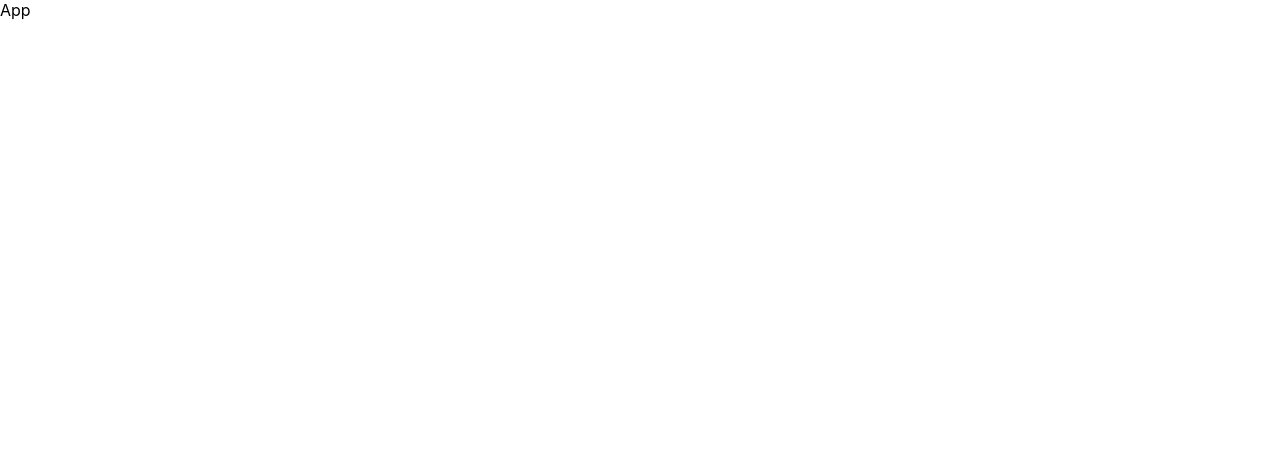
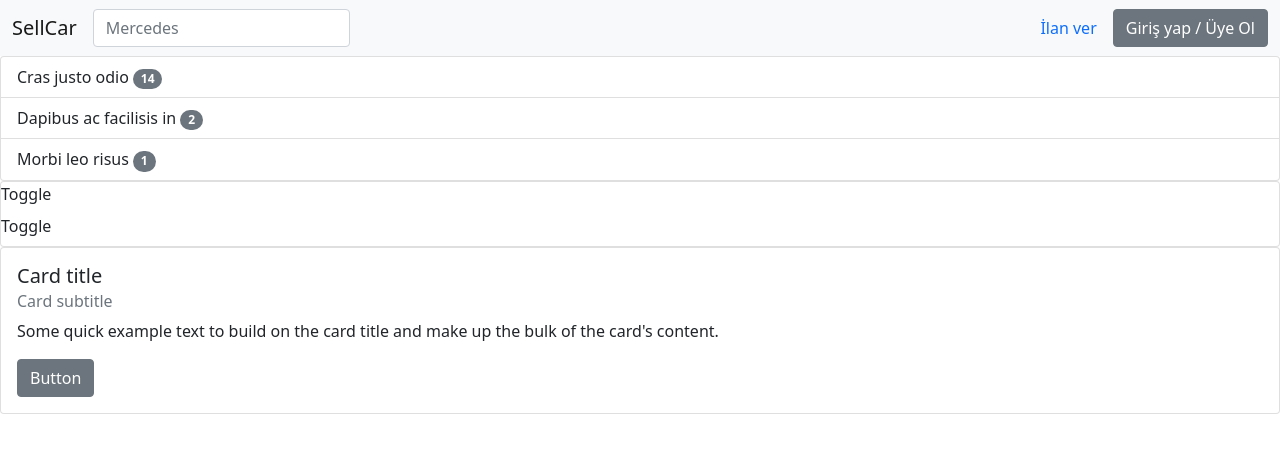
Before and after one commit to alperenkapusuz/ikinci-el-oto, a React (Create React App) app: page / in a window 1280 px wide. Shown: the top 452 px of the page. Built offline with nearby package versions, Linux system fonts and the light colour scheme.

Commit message:
Main Menu neredeyse tamamlandi

```diff
--- a/package.json
+++ b/package.json
@@ -6,9 +6,12 @@
     "@testing-library/jest-dom": "^5.16.4",
     "@testing-library/react": "^13.3.0",
     "@testing-library/user-event": "^13.5.0",
+    "bootstrap": "^5.1.3",
     "react": "^18.1.0",
     "react-dom": "^18.1.0",
+    "react-router-dom": "^6.3.0",
     "react-scripts": "5.0.1",
+    "reactstrap": "^9.1.1",
     "web-vitals": "^2.1.4"
   },
   "scripts": {
--- a/src/App.js
+++ b/src/App.js
@@ -1,9 +1,24 @@
-import React from 'react'
+import React from "react";
+import { BrowserRouter, Routes, Route } from "react-router-dom";
+import Navi from "./components/Navbar/Navi";
+import FilterSection from "./components/MainMenu/FilterSection/FilterSection";
+import CategorySection from "./components/MainMenu/CategorySection/CategorySection";
+import AutoCard from "./components/MainMenu/AutoCard/AutoCard";
 
 const App = () => {
   return (
-    <div>App</div>
-  )
-}
+    <div>
+      <BrowserRouter>
+        <Navi />
+        <CategorySection/>
+        <FilterSection/>
+        <AutoCard/>
+        <Routes>
+          <Route path="/detail"/>
+        </Routes>
+      </BrowserRouter>
+    </div>
+  );
+};
 
-export default App
+export default App;
--- /dev/null
+++ b/src/components/MainMenu/AutoCard/AutoCard.js
@@ -0,0 +1,24 @@
+import React from "react";
+import {Card, CardBody, CardTitle, CardSubtitle, CardText, Button} from "reactstrap"
+
+const AutoCard = () => {
+  return (
+    <div>
+      <Card>
+        <CardBody>
+          <CardTitle tag="h5">Card title</CardTitle>
+          <CardSubtitle className="mb-2 text-muted" tag="h6">
+            Card subtitle
+          </CardSubtitle>
+          <CardText>
+            Some quick example text to build on the card title and make up the
+            bulk of the card's content.
+          </CardText>
+          <Button>Button</Button>
+        </CardBody>
+      </Card>
+    </div>
+  );
+};
+
+export default AutoCard;
--- /dev/null
+++ b/src/components/MainMenu/CategorySection/CategorySection.js
@@ -0,0 +1,22 @@
+import React from "react";
+import { ListGroup, ListGroupItem, Badge } from "reactstrap";
+
+const CategorySection = () => {
+  return (
+    <div>
+      <ListGroup>
+        <ListGroupItem action tag="button" className="justify-content-between">
+          Cras justo odio <Badge pill>14</Badge>
+        </ListGroupItem>
+        <ListGroupItem action tag="button" className="justify-content-between">
+          Dapibus ac facilisis in <Badge pill>2</Badge>
+        </ListGroupItem>
+        <ListGroupItem action tag="button" className="justify-content-between">
+          Morbi leo risus <Badge pill>1</Badge>
+        </ListGroupItem>
+      </ListGroup>
+    </div>
+  );
+};
+
+export default CategorySection;
--- /dev/null
+++ b/src/components/MainMenu/FilterSection/FilterSection.js
@@ -0,0 +1,41 @@
+import React, { useState } from "react";
+import { Card, Form, FormGroup, Input, Label, Collapse } from "reactstrap";
+
+const FilterSection = () => {
+  const [isOpen, setIsOpen] = useState(false);
+  const toggle = () => setIsOpen(!isOpen);
+  const [isOpen1, setIsOpen1] = useState(false);
+  const toggle1 = () => setIsOpen1(!isOpen1);
+  return (
+    <div>
+      <Card>
+        <Label onClick={toggle}>Toggle</Label>
+        <Collapse isOpen={isOpen}>
+          <Form>
+            <FormGroup check>
+              <Input className="mb-3" type="select">
+                <option>Default Select</option>
+                <option>asdsafd Select</option>
+                <option>Defasdfdsfault Select</option>
+              </Input>
+            </FormGroup>
+          </Form>
+        </Collapse>
+        <Label onClick={toggle1}>Toggle</Label>
+        <Collapse isOpen={isOpen1}>
+          <Form>
+            <FormGroup check>
+              <Input className="mb-3" type="select">
+                <option>Default Select</option>
+                <option>asdsafd Select</option>
+                <option>Defasdfdsfault Select</option>
+              </Input>
+            </FormGroup>
+          </Form>
+        </Collapse>
+      </Card>
+    </div>
+  );
+};
+
+export default FilterSection;
--- /dev/null
+++ b/src/components/Navbar/Navi.js
@@ -0,0 +1,41 @@
+import React, { useState } from "react";
+import {
+  Navbar,
+  NavbarBrand,
+  NavbarToggler,
+  Collapse,
+  Nav,
+  NavItem,
+  NavLink,
+  Button,
+  Input,
+} from "reactstrap";
+
+const Navi = () => {
+  const [isOpen, setIsOpen] = useState(false);
+  const toggle = () => setIsOpen(!isOpen);
+  return (
+    <div>
+      <Navbar color="light" expand="md" light>
+        <NavbarBrand href="/">SellCar</NavbarBrand>
+        <NavbarToggler onClick={toggle} />
+        <Collapse isOpen={isOpen} navbar>
+          <Nav className="me-auto" navbar>
+            <NavItem>
+              <Input
+                id="auto"
+                name="auto"
+                placeholder="Mercedes"
+                type="text"
+              />
+            </NavItem>
+          </Nav>
+          <NavLink href="/ilan ver/">İlan ver</NavLink>
+          <Button>Giriş yap / Üye Ol</Button>
+        </Collapse>
+      </Navbar>
+    </div>
+  );
+};
+
+export default Navi;
--- a/src/index.js
+++ b/src/index.js
@@ -2,6 +2,7 @@ import React from 'react';
 import ReactDOM from 'react-dom/client';
 import './index.css';
 import App from './App';
+import 'bootstrap/dist/css/bootstrap.min.css';
 
 
 const root = ReactDOM.createRoot(document.getElementById('root'));
```
Also changed, not shown: src/Data/Data.js (added, +40 -0 lines), 1 other file (tests, documents, lock files or other folders).
